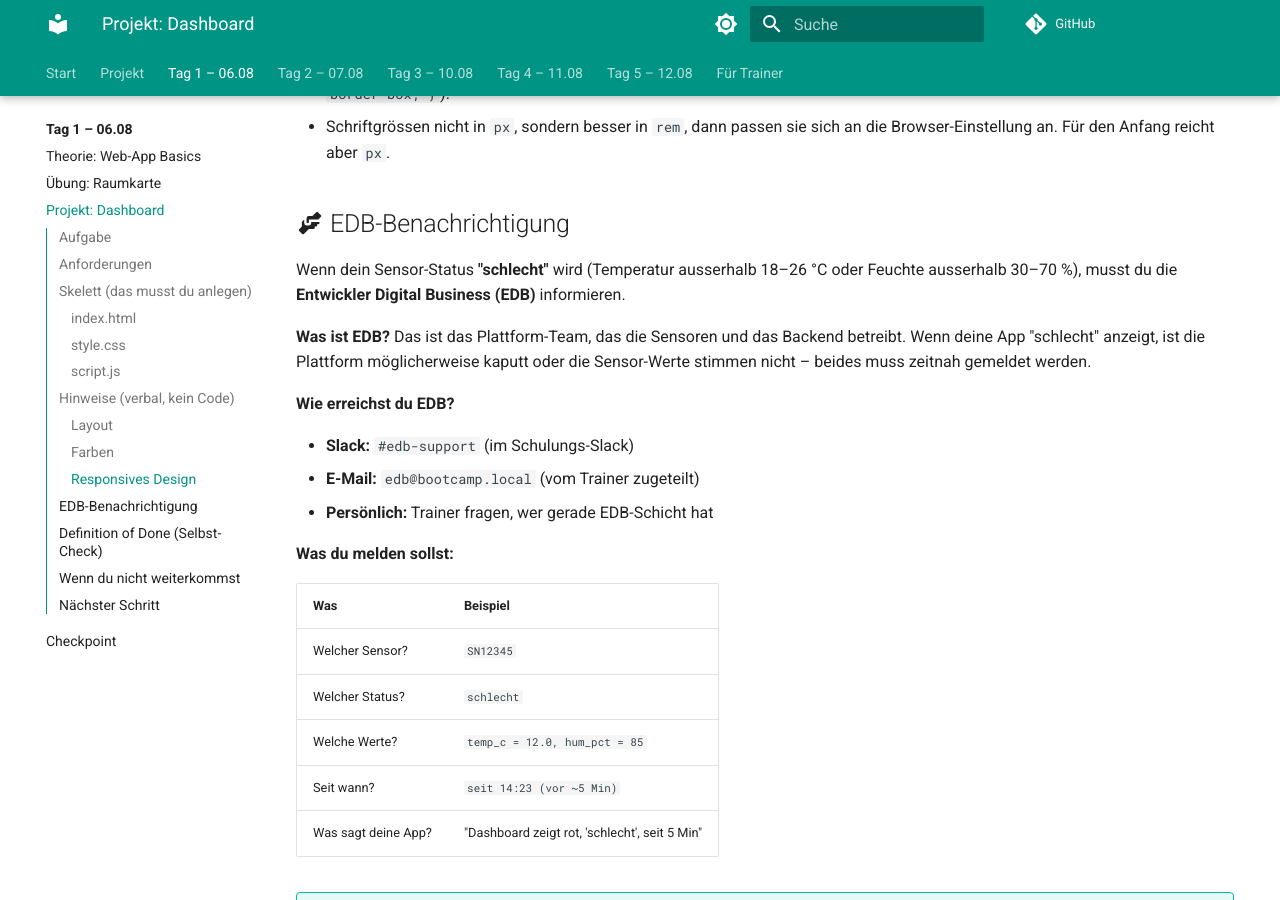
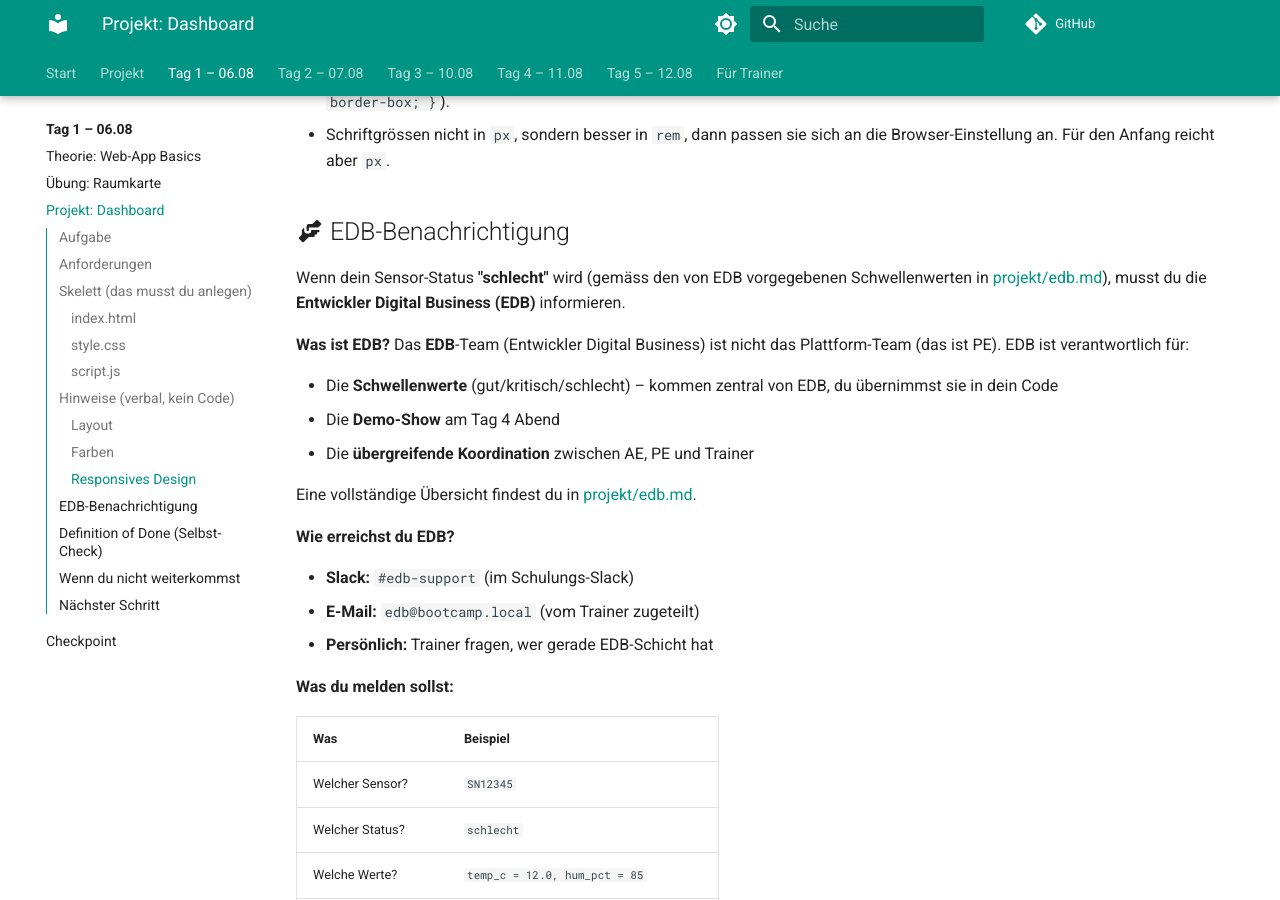
Before and after one commit to HeiligerG/ae-raumklima-bootcamp, an MkDocs documentation site: the page built from docs/tag-1/projekt-dashboard.md, in a window 1280 px wide and 900 px high, scrolled down 3015 px. Built offline with MkDocs 1.6.1 and Material for MkDocs 9.7.7, drawn with Linux system fonts in a browser that asks for light colours; comment, search, counter and statistics services are not loaded; some of the changed text lies outside the part shown.

Commit message:
fix(tag-1): EDB-Beschreibung korrigieren (kein Plattform-Team)
Die alte EDB-Sektion sagte fälschlicherweise 'EDB ist das
Plattform-Team, das die Sensoren und das Backend betreibt'.
Das ist PE, nicht EDB.

Korrektur:
- 'EDB ist Plattform-Team' -> 'EDB ist Entwickler Digital
  Business, NICHT das Plattform-Team'
- 3-Aufgaben-Liste von EDB: Schwellenwerte, Demo-Show,
  übergreifende Koordination
- Schwellenwerte-Spalte in der Anforderungs-Checkliste
  mit explizitem Verweis auf 'EDB vorgegeben, nicht
  wählst du'
- Verweis auf zentrale edb.md-Seite (siehe vorherigen
  Commit)

```diff
--- a/docs/tag-1/projekt-dashboard.md
+++ b/docs/tag-1/projekt-dashboard.md
@@ -25,10 +25,12 @@ auf Desktop und Handy gut aussehen.
       Platzhalter-Text "Lade Daten..."
 - [ ] Der Status hat eine **sichtbare Farbe** (gut = grünlich,
       kritisch = orange, schlecht = rot – genaue Töne wählst du)
-- [ ] Bei Status **"schlecht"** (kritische Temperatur oder
-      Feuchtigkeit) wird automatisch ein **EDB-Alert**
+- [ ] Bei Status **"schlecht"** wird automatisch ein **EDB-Alert**
       ausgelöst – siehe [EDB-Benachrichtigung](#edb-benachrichtigung)
       weiter unten
+- [ ] Die **Schwellenwerte** (gut/kritisch/schlecht) werden
+      **von EDB vorgegeben**, nicht von dir gewählt – siehe
+      [EDB – Schwellenwerte](../projekt/edb.md#schwellenwerte-von-edb-vorgegeben)
 - [ ] Eine Fusszeile mit Copyright-Hinweis
 - [ ] Das Layout funktioniert auf 600 px Bildschirmbreite (Werte
       passen sich an, nichts wird abgeschnitten)
@@ -124,14 +126,20 @@ in der HTML eingebunden sein (`<script src="script.js"></script>`
 
 ## :material-handshake: EDB-Benachrichtigung
 
-Wenn dein Sensor-Status **"schlecht"** wird (Temperatur ausserhalb
-18–26 °C oder Feuchte ausserhalb 30–70 %), musst du die
-**Entwickler Digital Business (EDB)** informieren.
+Wenn dein Sensor-Status **"schlecht"** wird (gemäss den von EDB
+vorgegebenen Schwellenwerten in
+[projekt/edb.md](../projekt/edb.md#schwellenwerte-von-edb-vorgegeben)),
+musst du die **Entwickler Digital Business (EDB)** informieren.
 
-**Was ist EDB?** Das ist das Plattform-Team, das die Sensoren und
-das Backend betreibt. Wenn deine App "schlecht" anzeigt, ist die
-Plattform möglicherweise kaputt oder die Sensor-Werte stimmen nicht –
-beides muss zeitnah gemeldet werden.
+**Was ist EDB?** Das **EDB**-Team (Entwickler Digital Business) ist
+nicht das Plattform-Team (das ist PE). EDB ist verantwortlich für:
+
+- Die **Schwellenwerte** (gut/kritisch/schlecht) – kommen
+  zentral von EDB, du übernimmst sie in dein Code
+- Die **Demo-Show** am Tag 4 Abend
+- Die **übergreifende Koordination** zwischen AE, PE und Trainer
+
+Eine vollständige Übersicht findest du in [projekt/edb.md](../projekt/edb.md).
 
 **Wie erreichst du EDB?**
 
```
